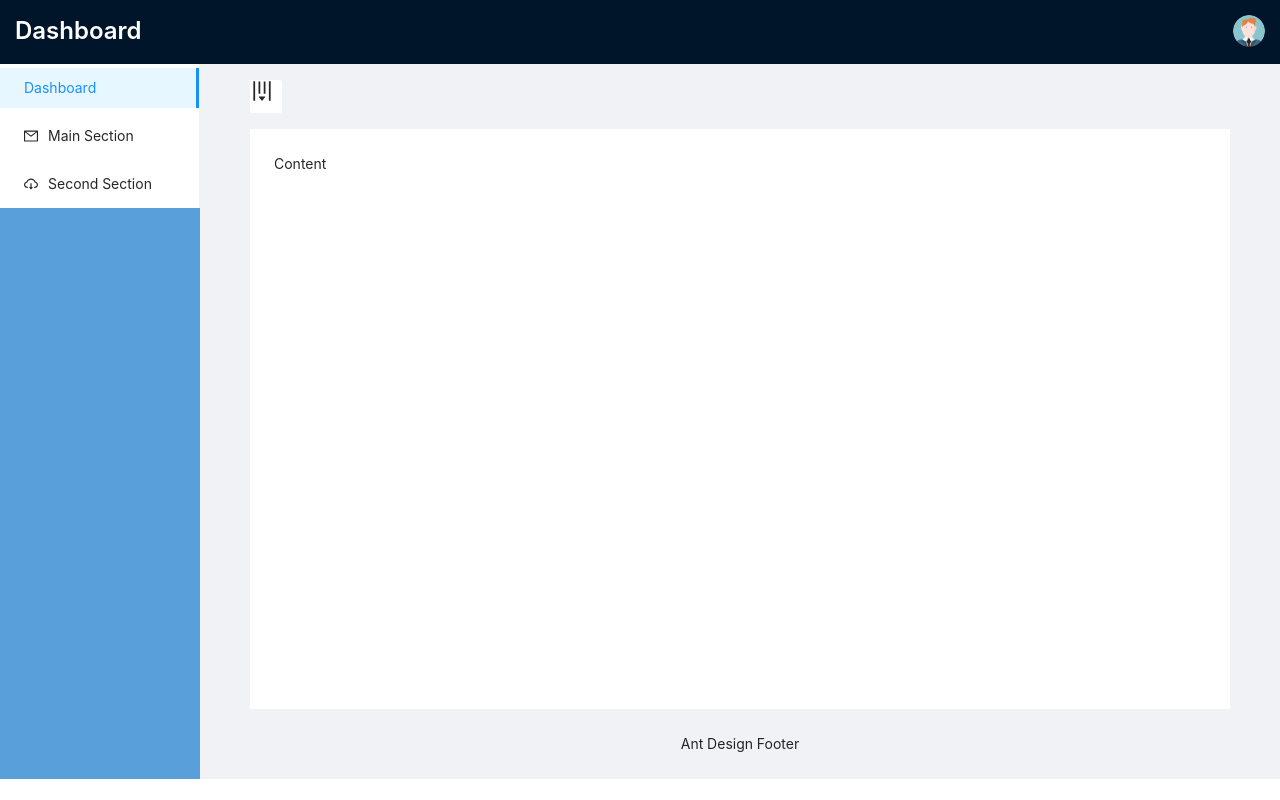
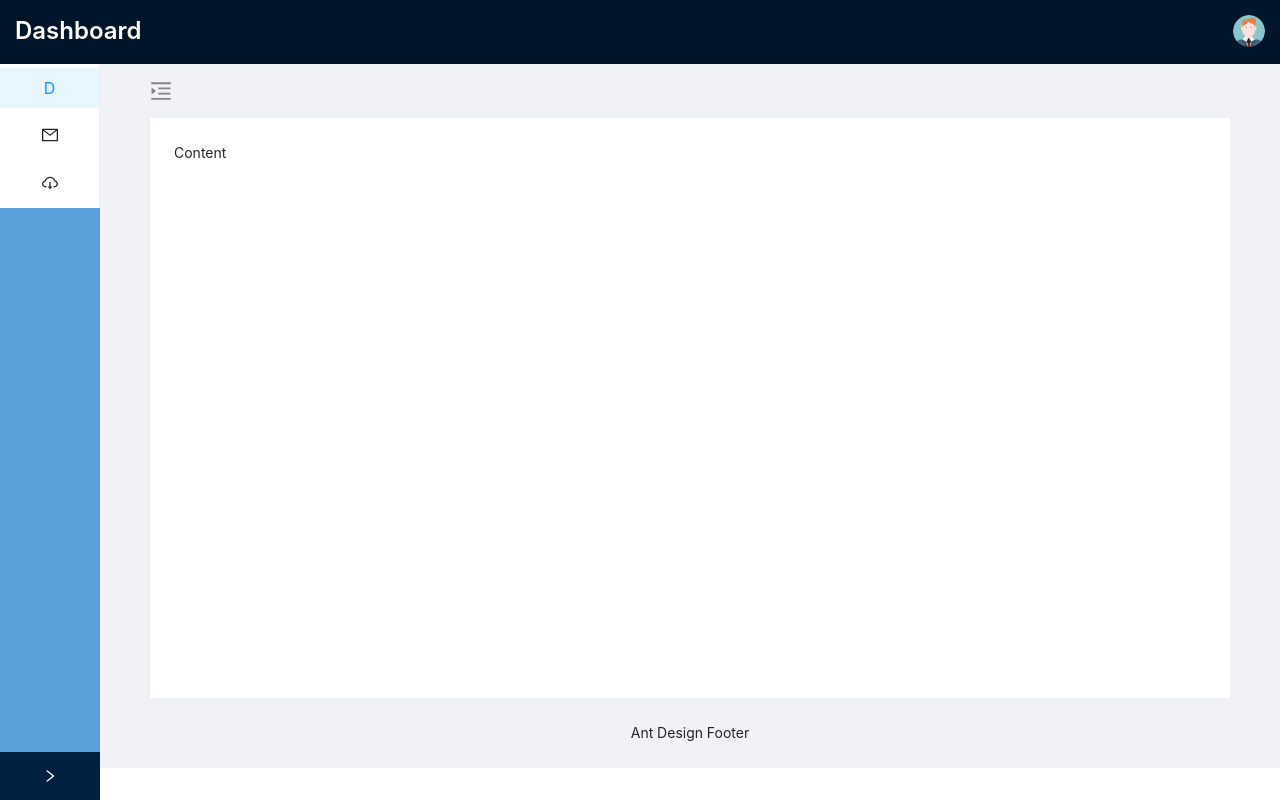
Before and after one commit to fsalviati/Dashboard-Layout---React-Ant-Framework, a React (Create React App) app: page / in a window 1280 px wide. Built offline with nearby package versions, Linux system fonts and the light colour scheme.

Commit message:
Add files via upload

```diff
--- a/src/App.css
+++ b/src/App.css
@@ -8,9 +8,6 @@
   float: right;
 }
 
-.title1 {
-  color: white;
-}
 .sider{
   background: rgb(89, 160, 218);
 }
--- a/src/App.js
+++ b/src/App.js
@@ -1,6 +1,6 @@
-import React from 'react';
+import React, { useState } from 'react';
 import './App.css';
-import { Layout, Menu, Breadcrumb, Tree } from 'antd';
+import { Layout, Menu, Breadcrumb } from 'antd';
 import Title from 'antd/lib/typography/Title';
 import Avatar from 'antd/lib/avatar/avatar';
 import {
@@ -8,33 +8,18 @@ import {
   UsergroupAddOutlined,
   DownloadOutlined,
   CloudDownloadOutlined,
-  DownOutlined,
-  FrownOutlined,
-  FrownFilled,
   MenuFoldOutlined,
+  MenuUnfoldOutlined,
 } from '@ant-design/icons';
 
 const { SubMenu } = Menu;
 const { Header, Footer, Sider, Content } = Layout;
 
-const treeData = [
-  {
-    title: '',
-    key: '0-0',
-    children: [
-      {
-        title: 'Leaf 1',
-        key: '0-0-0',
-      },
-      {
-        title: 'Leaf 2',
-        key: '0-0-1',
-      },
-    ],
-  },
-];
 
 function App() {
+  const [isMenuOpen, setIsMenuOpen] = useState(true);
+
+
   return (
     <div className="App">
       <Layout>
@@ -43,7 +28,7 @@ function App() {
           <Title style={{ color: 'white' }} level={3}>Dashboard</Title>
         </Header>
         <Layout>
-          <Sider className='sider' breakpoint="sm" collapsedWidth="150" >
+          <Sider className='sider' breakpoint="sm" collapsedWidth="100" collapsible collapsed={isMenuOpen} >
             <Menu
               defaultSelectedKeys={['Dashboard']}
               mode="inline"
@@ -78,13 +63,11 @@ function App() {
           <Layout>
             <Content style={{ padding: '0 50px' }}>
               <Breadcrumb style={{ margin: '16px 0' }}>
-                <Tree
-                  showIcon
-                  defaultSelectedKeys={['0-0-0']}
-                  switcherIcon={<MenuFoldOutlined style={{ fontSize: '22px' }} />}
-                  treeData={treeData}
-                />
-
+                {isMenuOpen ? (
+                  <MenuUnfoldOutlined style={{ fontSize: '22px' }} onClick={() => { setIsMenuOpen(!isMenuOpen) }} />
+                ) : (
+                  <MenuFoldOutlined style={{ fontSize: '22px' }} onClick={() => { setIsMenuOpen(!isMenuOpen) }} />
+                )}
               </Breadcrumb>
               <div className="site-layout-content">Content</div>
             </Content>
```
